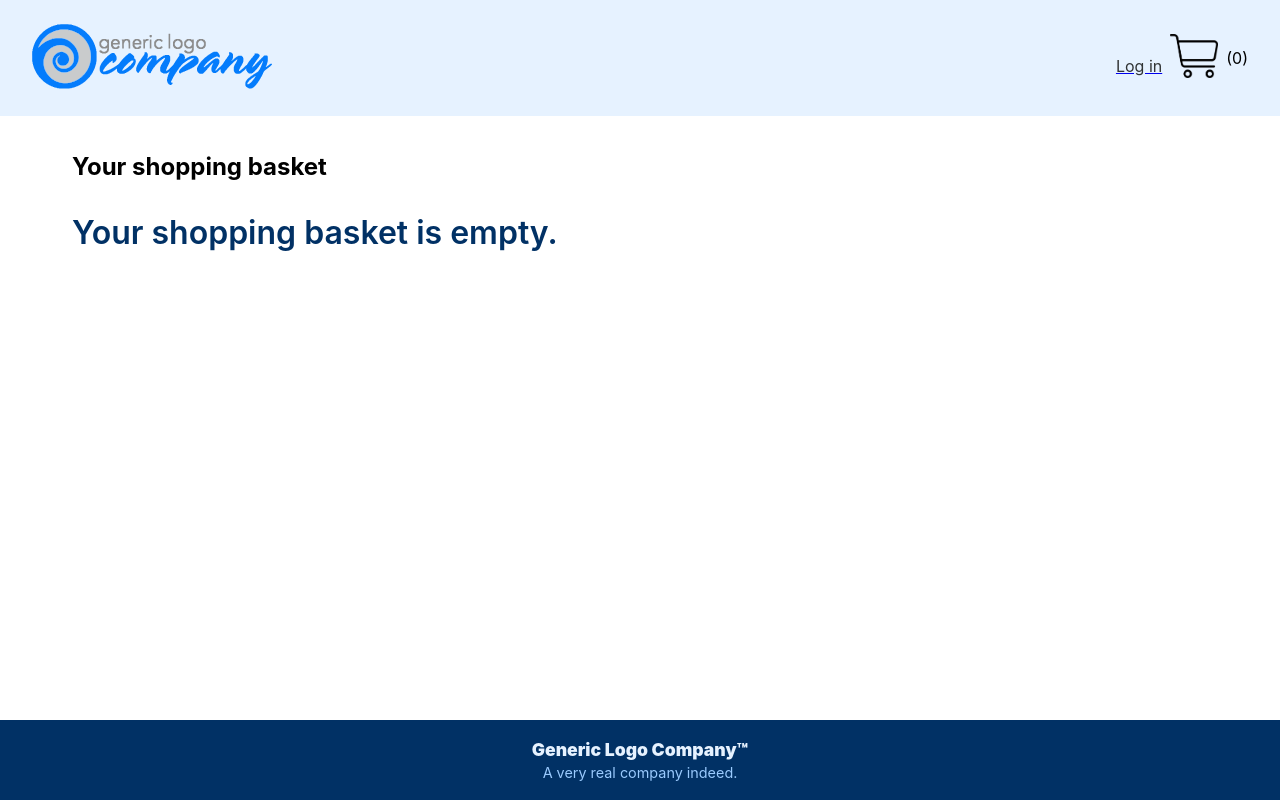
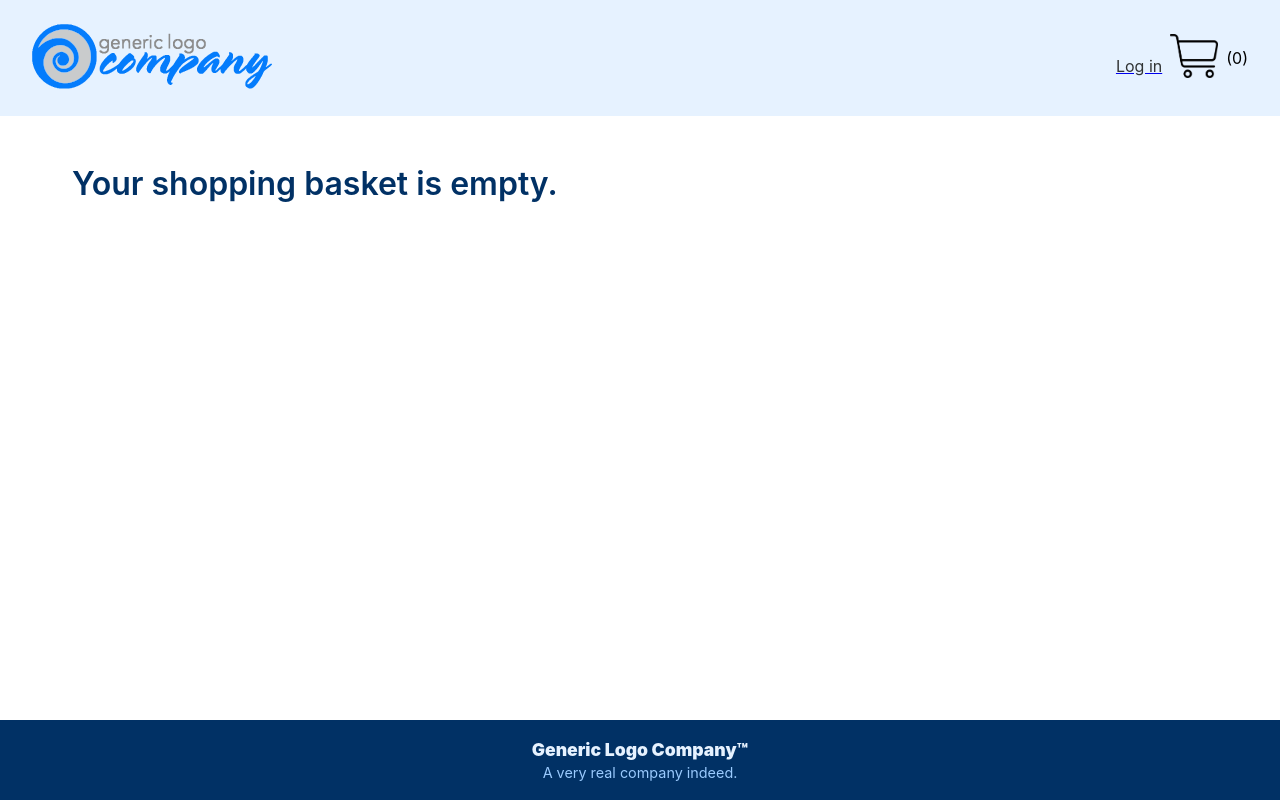
Before and after one commit to oyvind0402/Python-React-Webshop, a React (Create React App) app in the folder layout/: page /basket in a window 1280 px wide. Built offline with nearby package versions, Linux system fonts and the light colour scheme.

Commit message:
Changed how the basket works when you get an empty cart.

```diff
--- a/layout/src/components/Basket/Basket.js
+++ b/layout/src/components/Basket/Basket.js
@@ -8,6 +8,7 @@ import { Header } from "../Header/Header";
 export const Basket = () => {
   const [render, rerender] = useState();
   const dispatch = useDispatchCart();
+  const cart = useCart();
 
   function startRerender(string) {
     //force rerender page
@@ -26,37 +27,14 @@ export const Basket = () => {
     dispatch({ type: "REMOVE", index });
   };
 
-  function checkAmountOfBasket(length) {
-    if (length === 0) {
-      //if shoppingcart is empty
-      setTimeout(() => {
-        document
-          .getElementById("basket-pay")
-          .style.setProperty("display", "none");
-        document
-          .getElementById("basket-empty")
-          .style.setProperty("display", "block");
-      }, 100);
-    } else {
-      setTimeout(() => {
-        // when shoppingcart isnt empty
-        document
-          .getElementById("basket-pay")
-          .style.setProperty("display", "flex");
-        document
-          .getElementById("basket-empty")
-          .style.setProperty("display", "none");
-      }, 100);
-    }
-  }
-
+  if (cart.length > 0) {
     return (
       <>
         <Header />
         <main id="main">
           <h2>Your shopping basket</h2>
           <div>
-          {useCart().map((item, index) => {
+            {cart.map((item, index) => {
               newTotalUpdater(item);
               return (
                 <BasketCard
@@ -79,14 +57,19 @@ export const Basket = () => {
               </button>
             </Link>
           </div>
-        <div
-          className="basket-empty"
-          id="basket-empty"
-          onLoad={checkAmountOfBasket(useCart().length)}
-        >
+        </main>
+      </>
+    );
+  } else {
+    return (
+      <>
+        <Header />
+        <main id="main">
+          <div className="basket-empty" id="basket-empty">
             <p>Your shopping basket is empty.</p>
           </div>
         </main>
       </>
     );
+  }
 };
```
Lines whose indentation alone changed are shown as unchanged.
